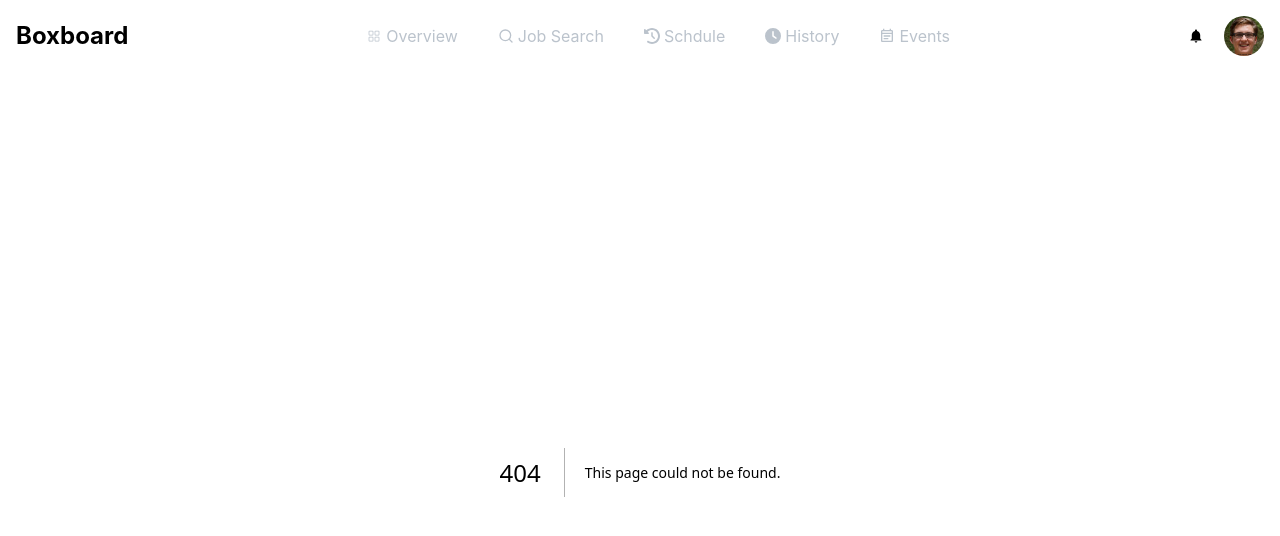
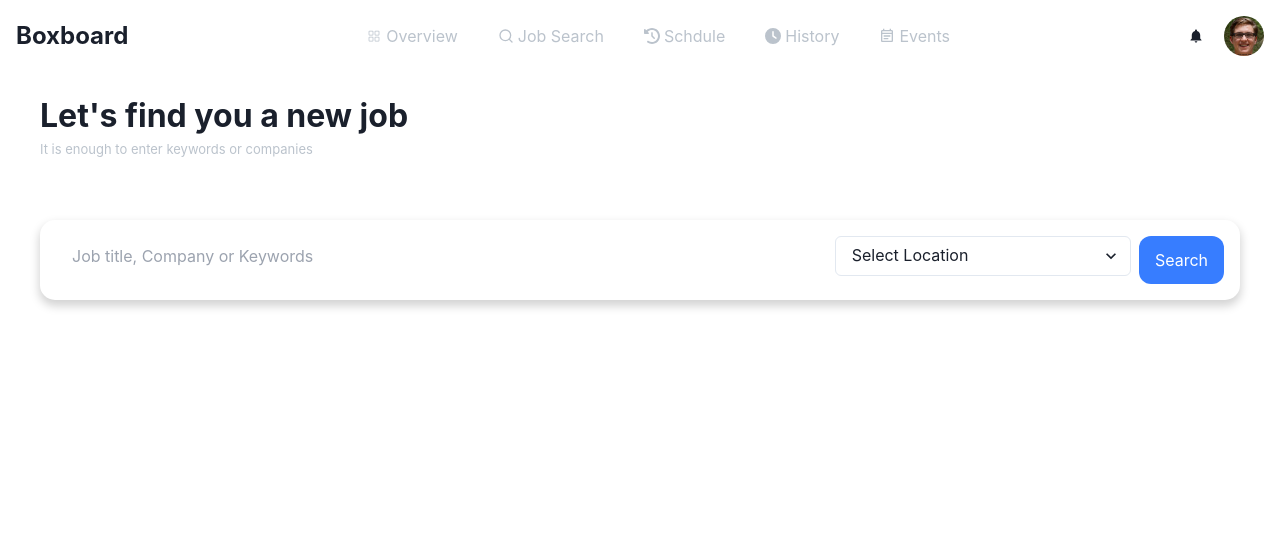
Before and after one commit to Raihan-21/baysa-hr-app, a Next.js app: page /jobs in a window 1280 px wide. Before the commit this address had no page. Shown: the top 536 px of the page. Built offline with nearby package versions, Linux system fonts and the light colour scheme.

Commit message:
create job searchbar compponent ui

```diff
--- a/src/components/molecules/Navbar.tsx
+++ b/src/components/molecules/Navbar.tsx
@@ -28,7 +28,7 @@ const Navbar = () => {
               <Text color="thirdgray">Overview</Text>
             </Flex>
           </Link>
-          <Link href={"/job"}>
+          <Link href={"/jobs"}>
             <Flex alignItems={"center"} columnGap={1}>
               <FiSearch color="#BBC3CC" />
               <Text color="thirdgray">Job Search</Text>
--- /dev/null
+++ b/src/components/organisms/Searchbar.tsx
@@ -0,0 +1,28 @@
+import { Box, Flex, Grid, GridItem, Input, Select } from "@chakra-ui/react";
+import React from "react";
+import Button from "../atoms/Button";
+
+const Searchbar = () => {
+  return (
+    <Grid
+      padding={4}
+      templateColumns={"repeat(3, 1fr)"}
+      borderRadius={15}
+      boxShadow={"0px 5px 10px 1px lightgray"}
+    >
+      <GridItem colSpan={2}>
+        <Input border={"none"} placeholder="Job title, Company or Keywords" />
+      </GridItem>
+      <GridItem>
+        <Flex columnGap={2}>
+          <Select placeholder="Select Location">
+            <option value="">United State</option>
+          </Select>
+          <Button>Search</Button>
+        </Flex>
+      </GridItem>
+    </Grid>
+  );
+};
+
+export default Searchbar;
--- /dev/null
+++ b/src/pages/jobs.tsx
@@ -0,0 +1,20 @@
+import Heading from "@/components/molecules/Heading";
+import Searchbar from "@/components/organisms/Searchbar";
+import { Box } from "@chakra-ui/react";
+import React from "react";
+
+const Jobs = () => {
+  return (
+    <Box>
+      <Heading
+        title="Let's find you a new job"
+        desc="It is enough to enter keywords or companies"
+      />
+      <Box padding={10}>
+        <Searchbar />
+      </Box>
+    </Box>
+  );
+};
+
+export default Jobs;
```
